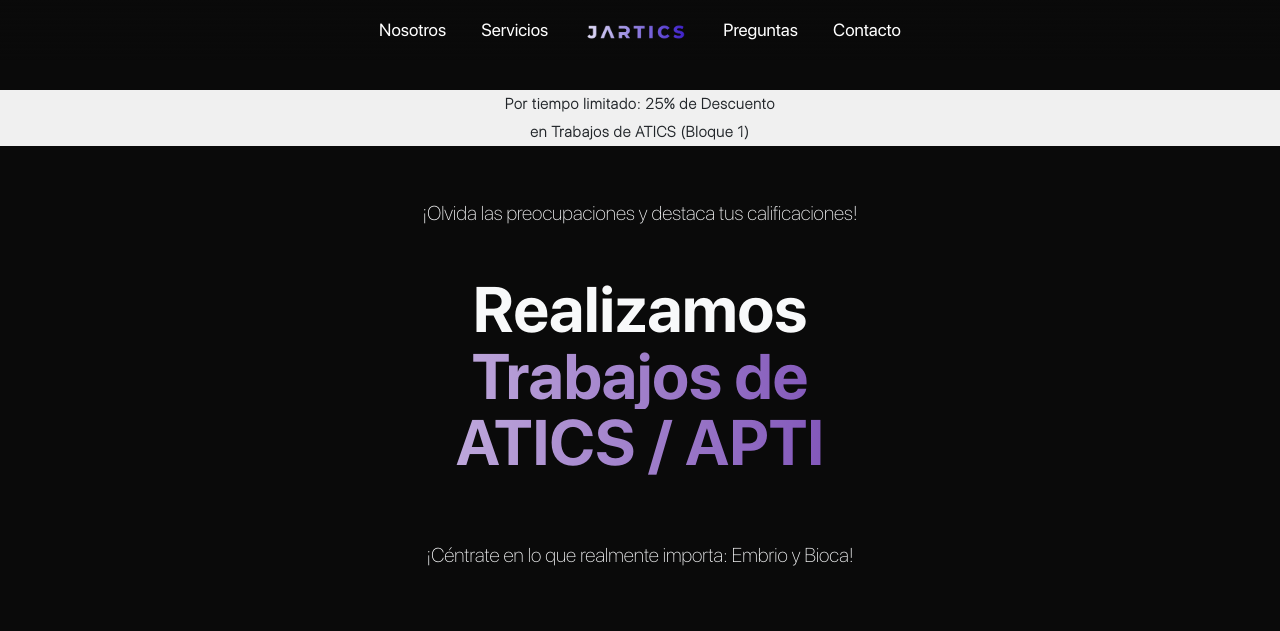
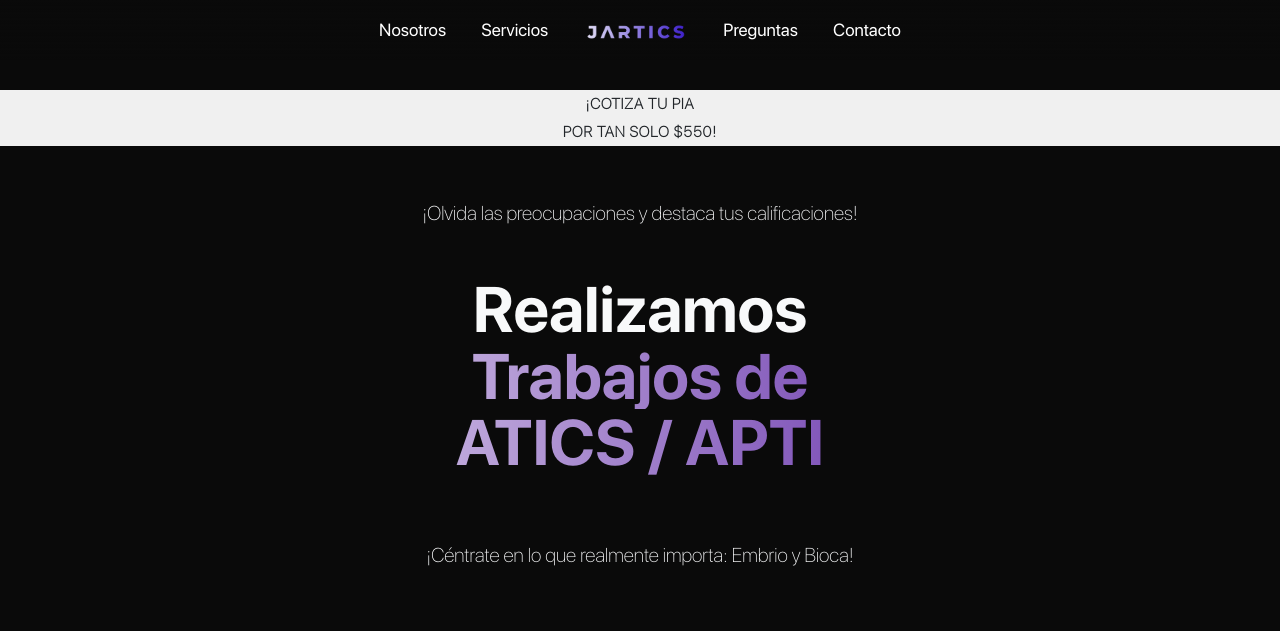
Before and after one commit to jartics/jartics.github.io, a plain HTML site: page index.html in a window 1280 px wide. Shown: the top 631 px of the page. Drawn offline with nearby package versions, Linux system fonts and the light colour scheme; some packages are replaced by stand-ins of ours; a script that the page names is missing.

Commit message:
Update index.html

```diff
--- a/index.html
+++ b/index.html
@@ -19,10 +19,10 @@
                 <div style="height: 30px;"></div>
                 <div  id="Inicio" class="section-0 row col-sm-12 col-md-12 col-lg-12 col-xl-12 p-0 m-0 gradient-bg heigh-56 text-center text-dark fw-bold letter-spacing-sm font-size-sm d-flex align-items-center justify-content-center">
                     <div class="col-sm-12 col-md-12 col-lg-12 col-xl-12 p-0 m-0 d-flex align-items-center justify-content-center h-50 sfpro-thin">
-                        Por tiempo limitado: 25% de Descuento
+                        ¡COTIZA TU PIA
                     </div>
                     <div class="col-sm-12 col-md-12 col-lg-12 col-xl-12 p-0 m-0 d-flex align-items-center justify-content-center h-50 sfpro-thin">
-                        en Trabajos de ATICS (Bloque 1)
+                        POR TAN SOLO $550!
                     </div>
 
                 </div>
```
